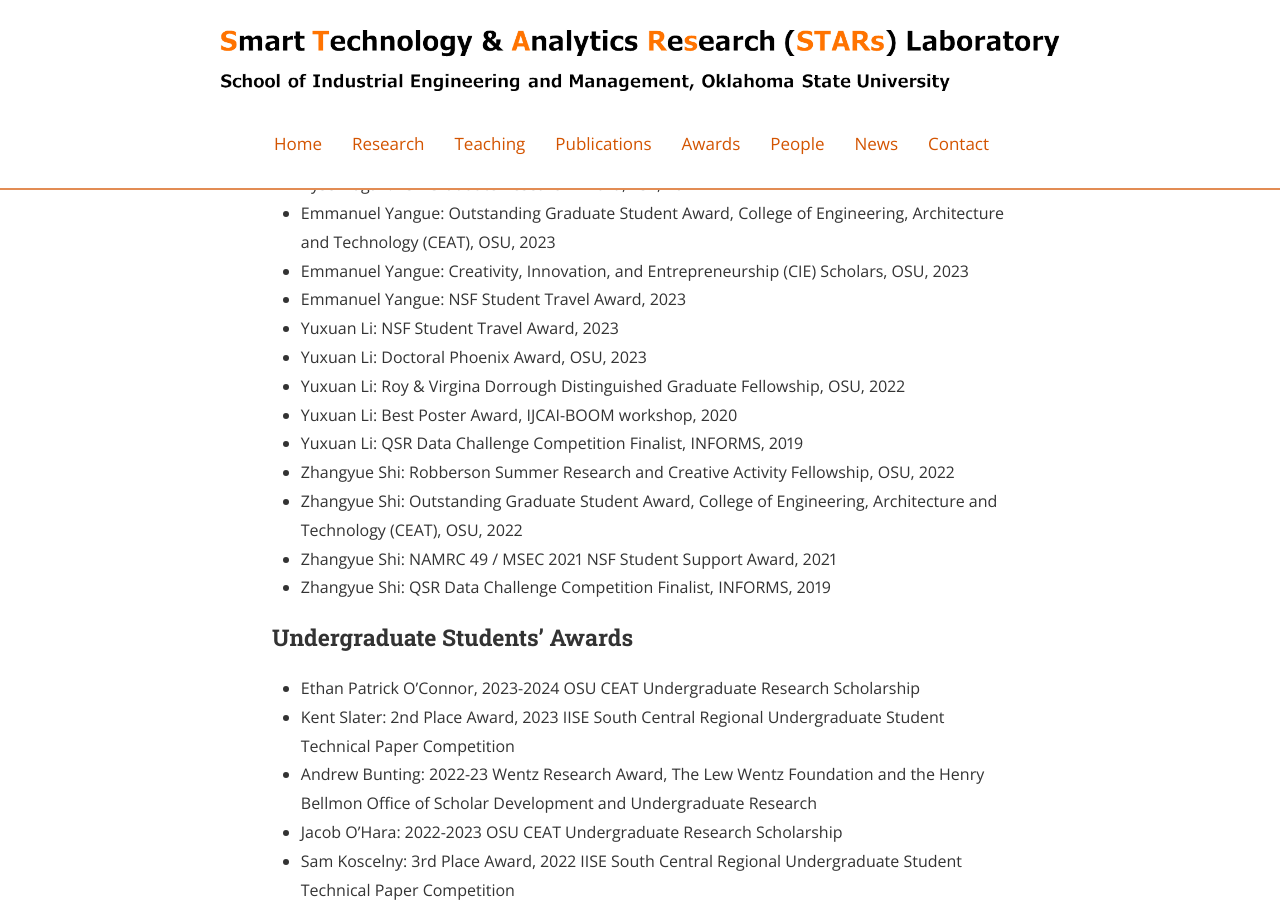
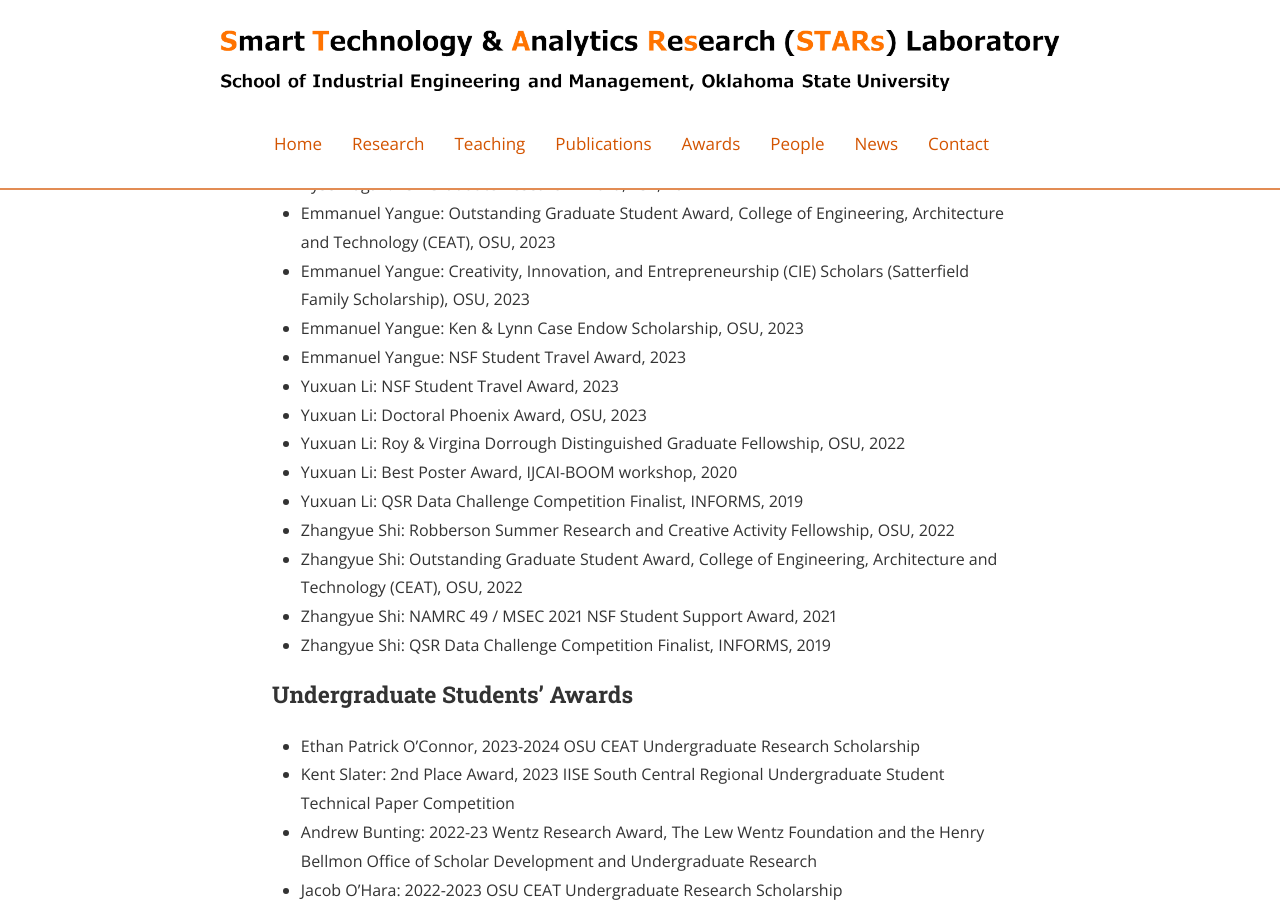
Before and after one commit to stars-laboratory/stars-laboratory.github.io, a Jekyll site: the page built from EHonorsandAwards.md, in a window 1280 px wide and 900 px high, scrolled down 579 px. Built offline with Jekyll 4.4.1, drawn with Linux system fonts in a browser that asks for light colours; nearby versions of some CDN libraries.

Commit message:
Update EHonorsandAwards.md

```diff
--- a/EHonorsandAwards.md
+++ b/EHonorsandAwards.md
@@ -25,7 +25,8 @@ main_nav: true
 
 * Ayse Dogan: IISE Graduate Research Award, IISE, 2022
 * Emmanuel Yangue: Outstanding Graduate Student Award, College of Engineering, Architecture and Technology (CEAT), OSU, 2023
-* Emmanuel Yangue: Creativity, Innovation, and Entrepreneurship (CIE) Scholars, OSU, 2023
+* Emmanuel Yangue: Creativity, Innovation, and Entrepreneurship (CIE) Scholars (Satterfield Family Scholarship), OSU, 2023
+* Emmanuel Yangue: Ken & Lynn Case Endow Scholarship, OSU, 2023
 * Emmanuel Yangue: NSF Student Travel Award, 2023
 * Yuxuan Li: NSF Student Travel Award, 2023
 * Yuxuan Li: Doctoral Phoenix Award, OSU, 2023
```
